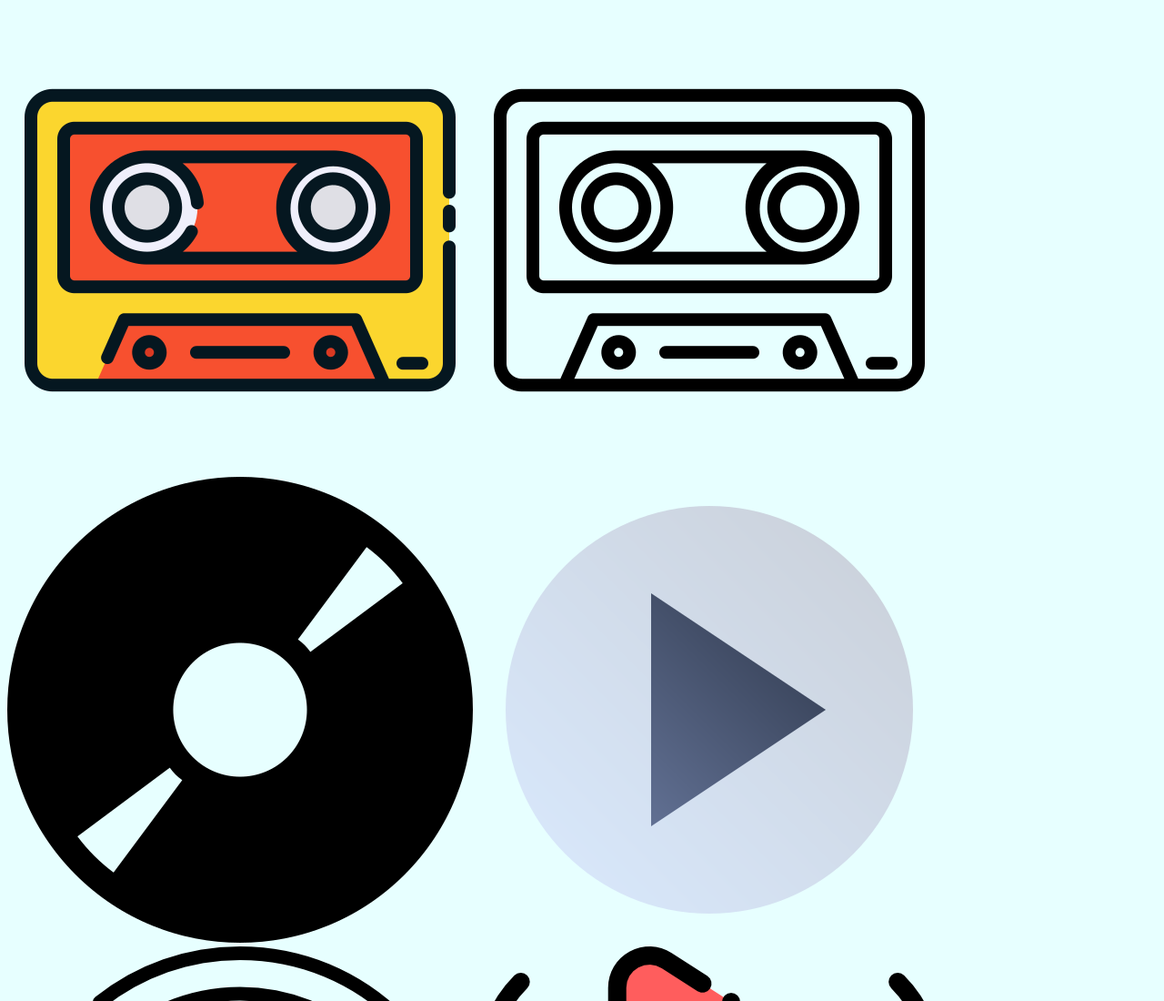
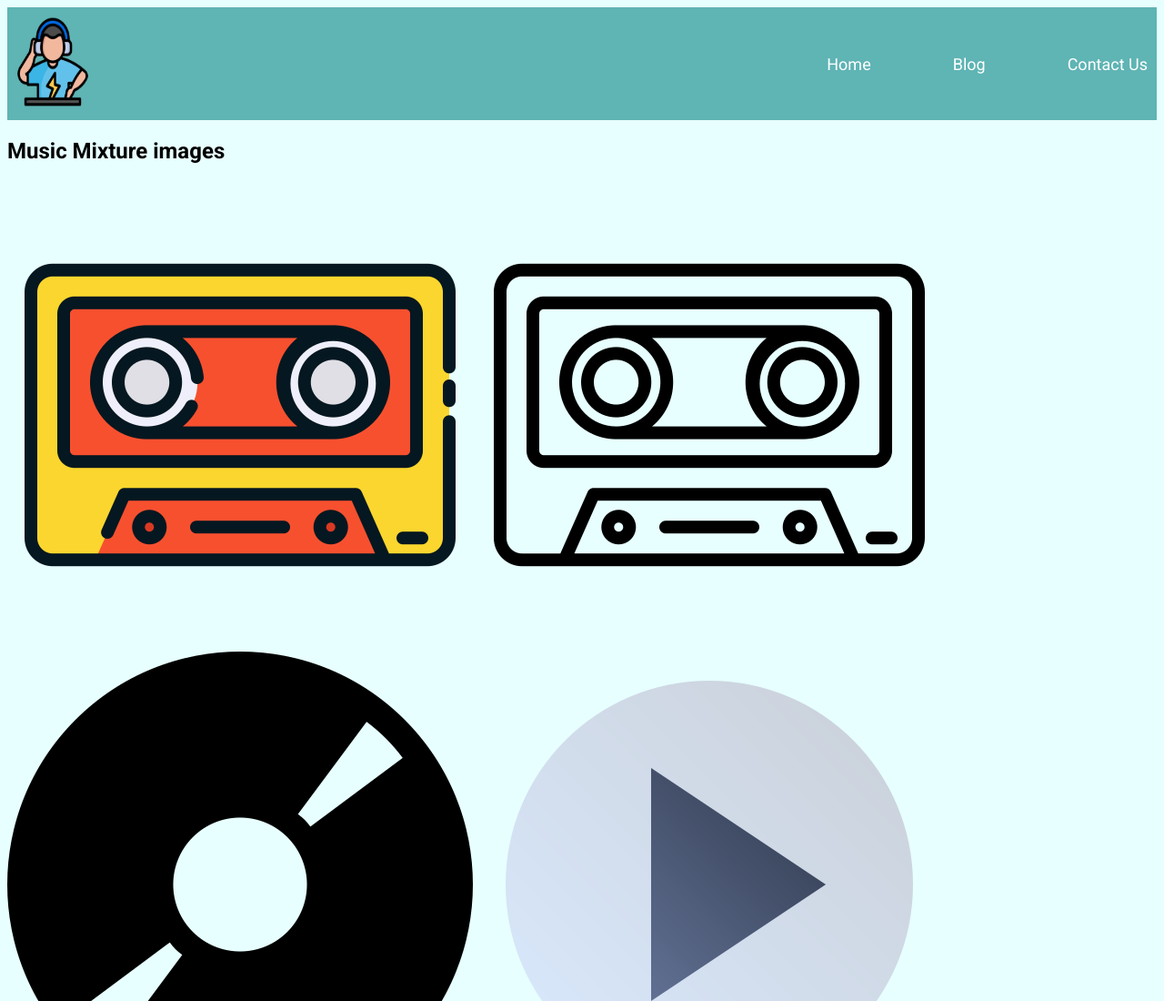
Before and after one commit to samaya007/Musci-Mixture-Checkpoint, a plain HTML site: page index.html in a window 1280 px wide. Shown: the top 1100 px of the page at 91% size. Drawn offline with Linux system fonts and the light colour scheme.

Commit message:
Added navigation menu, logo, muted js

```diff
--- a/css/main.css
+++ b/css/main.css
@@ -2,3 +2,41 @@ body{
     background-color: rgba(0, 255, 255, 0.096);
     font-family: 'Roboto', sans-serif;
 }
+
+a {
+    text-decoration: none;
+  }
+
+  li {
+    list-style: none;
+  }
+
+
+
+  /* styling navigation bar */
+.navbar {
+    display: flex;
+    align-items: center;
+    justify-content: space-between;
+    padding: 10px;
+    background-color: rgba(0, 128, 128, 0.588);
+    color: #fff;
+  }
+
+  .navtext a {
+    color: #ffffff;
+  }
+
+
+/*this is for the side navigation menu
+have to adjust the padding*/
+
+
+.sidemenu {
+    display: flex;
+    gap: 5em;
+    font-size: 18px;
+  }
+
+
+  /*work on adding hover animation to side menu*/
--- a/index.html
+++ b/index.html
@@ -14,6 +14,35 @@
     <link rel="stylesheet" href="./css/main.css">
 </head>
 <body>
+
+
+    <nav class="navbar">
+        <!-- logo -->
+        <!--tried using image as a logo
+        or could switch with text based logo but have to make edit in css-->
+        <div class="logo"> <img src="./images/logo.png" height="100px" width="80px">  </div>
+
+        <!-- NAVIGATION MENU -->
+        <ul class="navtext">
+
+
+
+          <!-- start of  sidemenu -->
+          <div class="sidemenu">
+
+            <li><a href="#home">Home</a></li>
+            <li><a href="#blog">Blog</a></li>
+            <li><a href="#contactus">Contact Us</a></li>
+          </div>
+        </ul>
+      </nav>
+
+
+
+
+
+    <section>
+        <h1 class="hidden"> Music Mixture images</h1>
     <!--these images will be adjusted using css and these are not the final images some chages are still
     to be made thats why src is null-->
     <img src="./images/cassette-tape (1).png" src="#">
@@ -25,7 +54,7 @@
     <img src="./images/radio-cassette.png" src="#">
     <img src="./images/radio.png" src="#">
     <img src="./images/turntable.png" src="#">
-
+</section>
 <script src="./js/main.js"></script>
 </body>
 </html>
--- a/js/main.js
+++ b/js/main.js
@@ -1 +1,3 @@
+/*
 alert('this is WIP site')
+*/
```
Also changed, not shown: images/logo.png (added).
